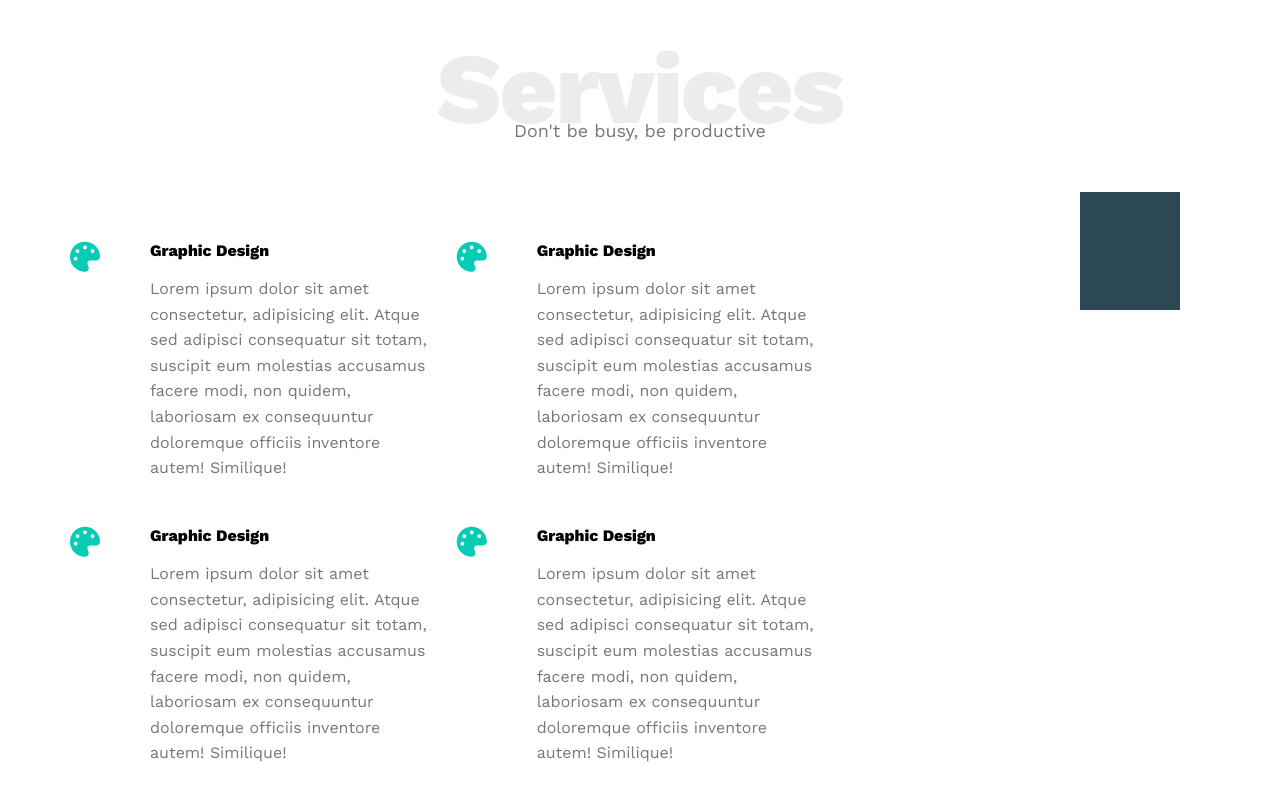
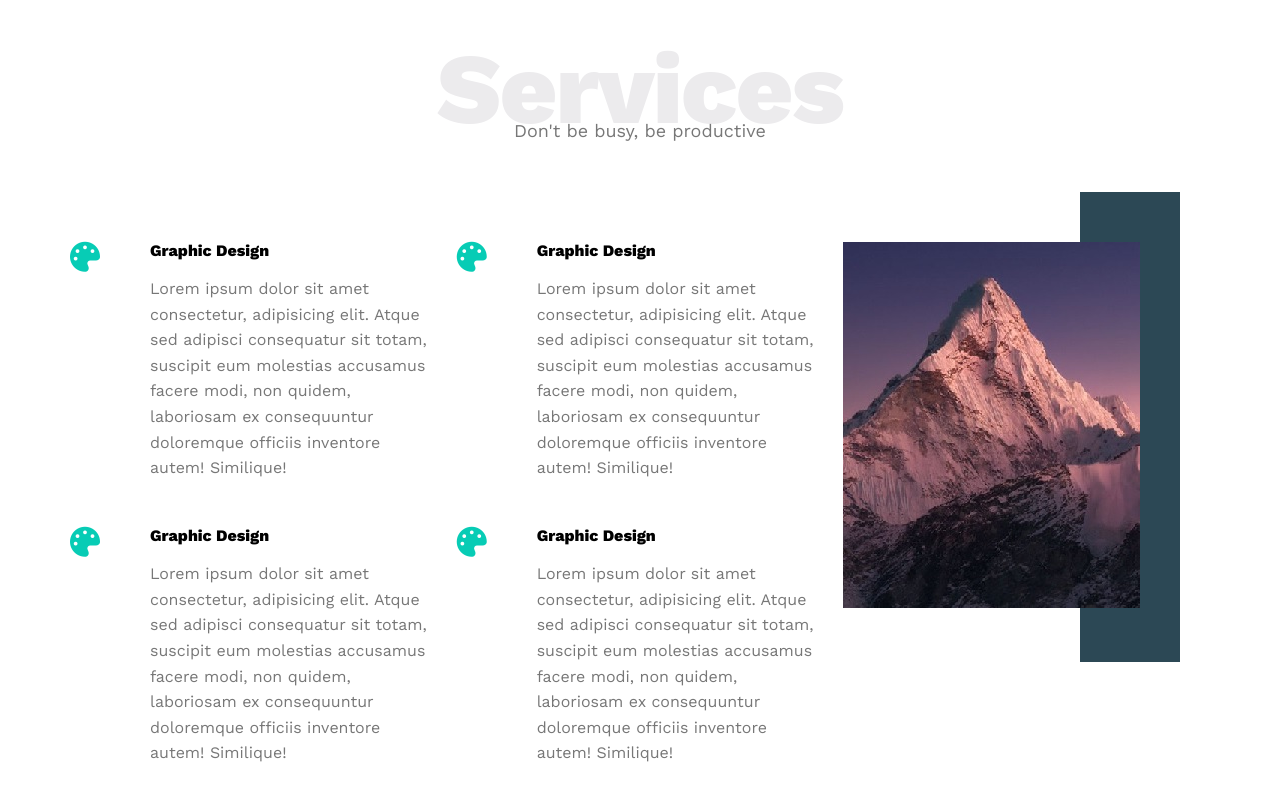
Before and after one commit to SamehCode/HTML_CSS_Template_One, a plain HTML site: page index.html in a window 1280 px wide. Shown: the part 1468-2268 px from the top of the page. Drawn offline with nearby package versions, Linux system fonts and the light colour scheme; the site is published under a folder, as on GitHub Pages, so addresses that start at the root find nothing.

Commit message:
Update index.html

```diff
--- a/index.html
+++ b/index.html
@@ -108,7 +108,7 @@
             </div>
             <div class="col">
                 <div class="image">
-                    <img src="/imgs/service.jpg" alt="">
+                    <img src="imgs/service.jpg" alt="">
                 </div>
             </div>
         </div>
```
